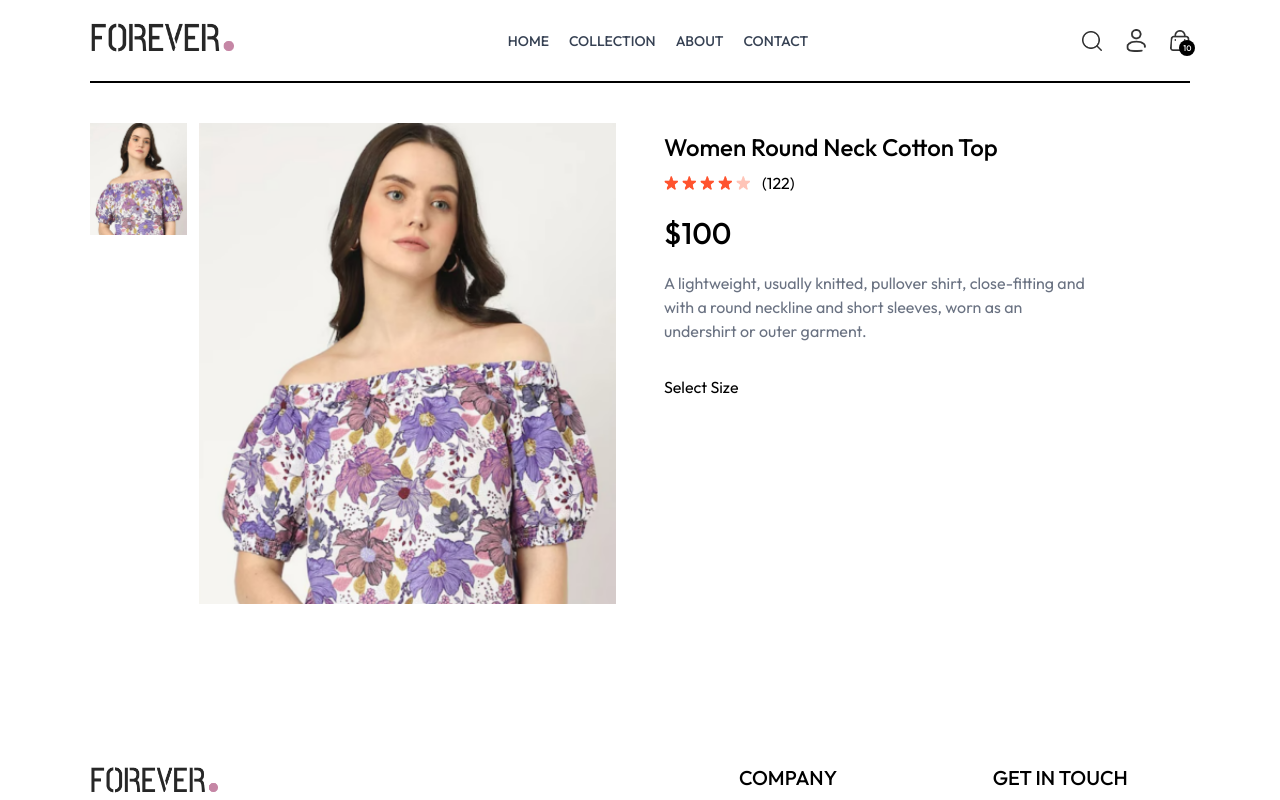
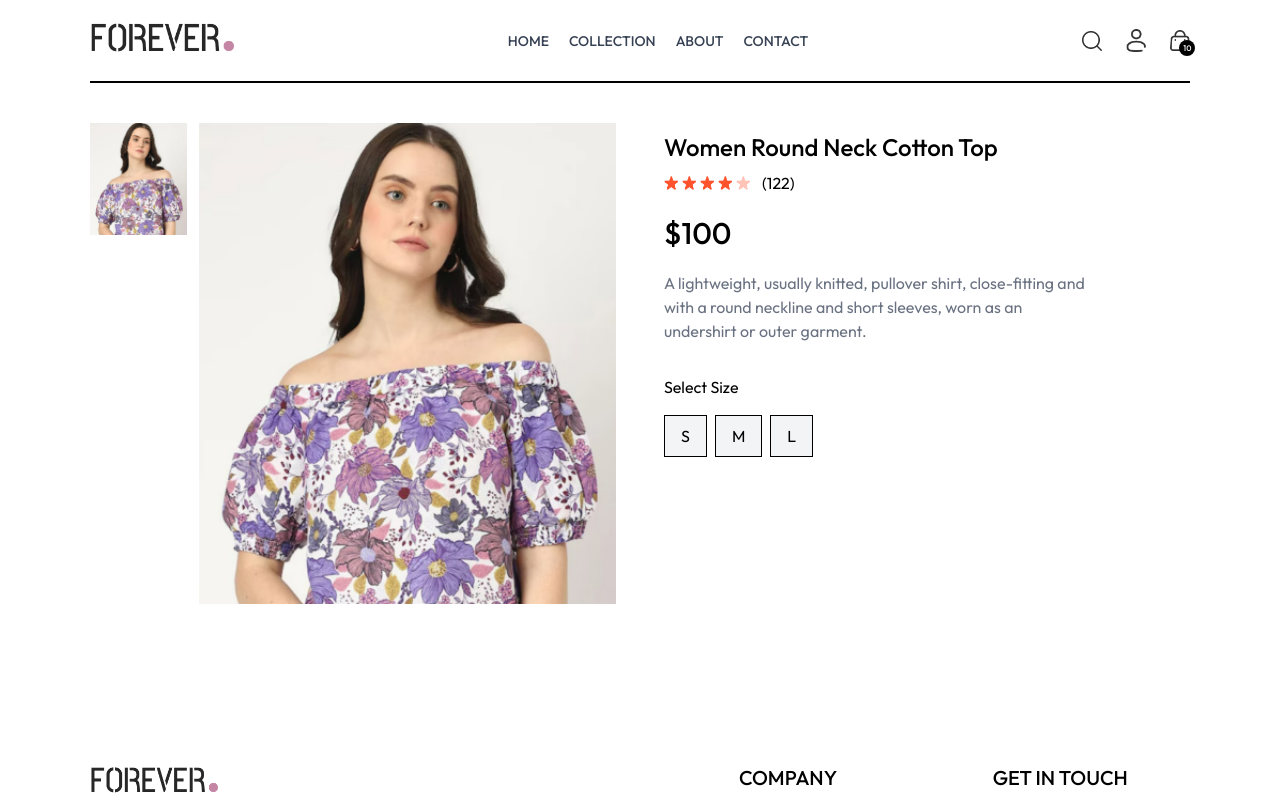
Before and after one commit to thusykanna/E-commerce-website, a React (Vite) app: page /products/aaaaa in a window 1280 px wide. Shown: the top 800 px of the page. Built offline with nearby package versions, Linux system fonts and the light colour scheme; a web font is replaced by a local one.

Commit message:
Add size selection to Product component

```diff
--- a/src/pages/Product.jsx
+++ b/src/pages/Product.jsx
@@ -10,6 +10,7 @@ const Product = () => {
   const {products, currency} = useContext(ShopContext);
   const [productData, setProductData] = useState(false);
   const [image, setImage] = useState('');
+  const [size, setSize] = useState('');
 
   const fetchProductData = async() => {
     products.map((item) => {
@@ -62,7 +63,9 @@ const Product = () => {
               <div className='flex flex-col gap-4 my-8'>
                 <p>Select Size</p>
                 <div className='flex gap-2'>
-
+                  {productData.sizes.map((item, index) => (
+                    <button onClick={() => setSize(item)} className={`border py-2 px-4 bg-gray-100 ${item === size ? 'border-orange-500' : ""}`} key={index}>{item}</button>
+                  ))}
                 </div>
               </div>
           </div>
```
